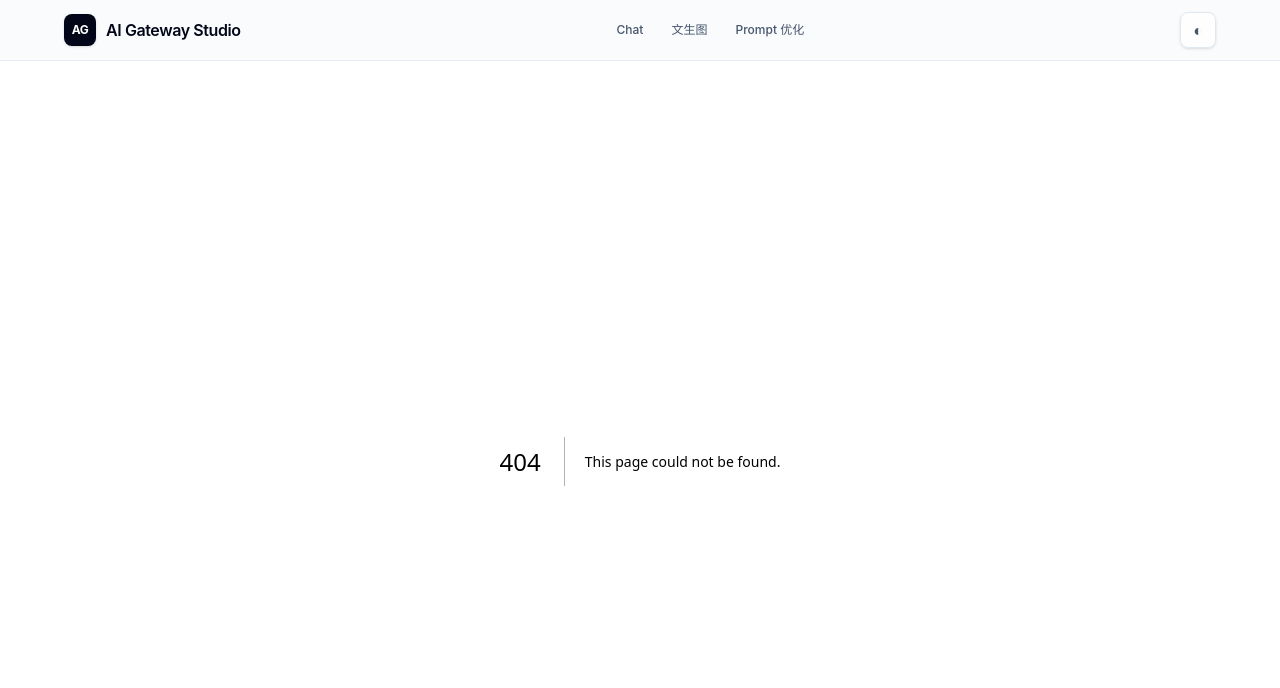
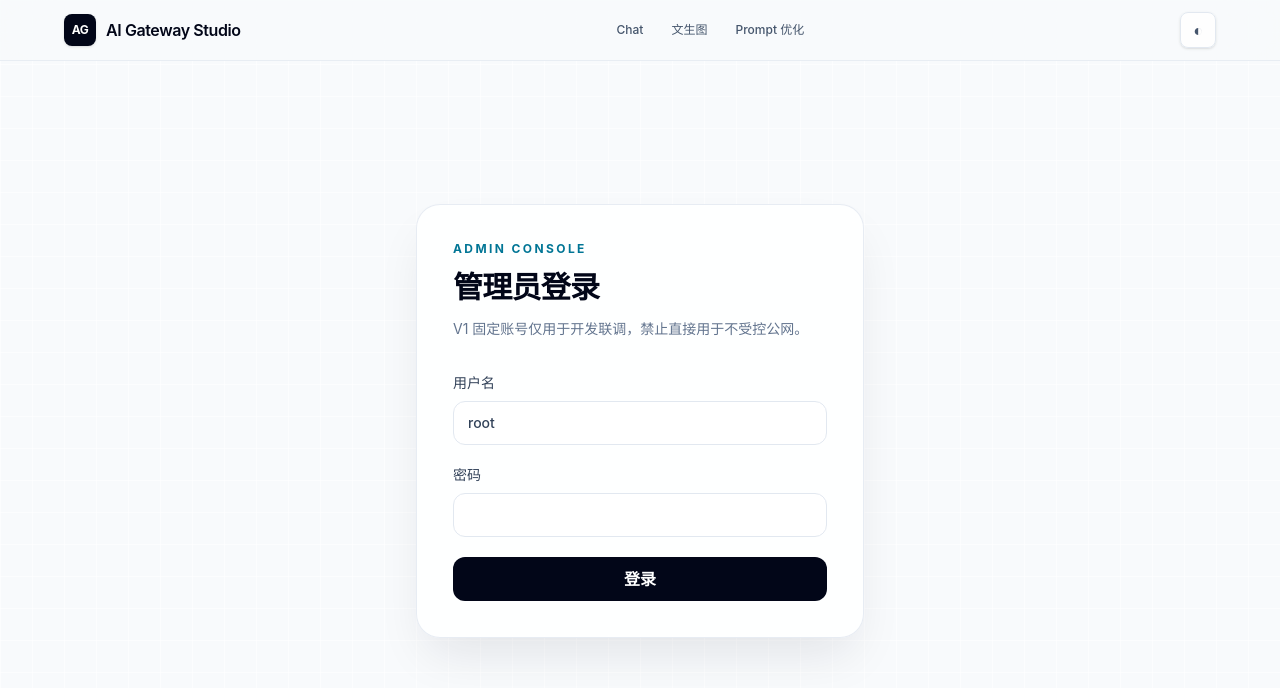
Before and after one commit to wanglsh97/ai-gateway-studio, a Next.js app in the folder apps/web/: page /admin/login in a window 1280 px wide. Before the commit this address had no page. Shown: the top 688 px of the page. Built offline with nearby package versions, Linux system fonts and the light colour scheme.

Commit message:
feat(admin): add protected console layout

```diff
--- a/apps/web/package.json
+++ b/apps/web/package.json
@@ -8,7 +8,7 @@
     "start": "next start -p 3000",
     "pretypecheck": "next typegen",
     "typecheck": "tsc --noEmit",
-    "test": "tsx --test src/**/*.spec.ts"
+    "test": "tsx --test \"src/**/*.spec.ts\""
   },
   "dependencies": {
     "@aigateway/sdk": "workspace:*",
--- /dev/null
+++ b/apps/web/src/app/admin/(console)/layout.tsx
@@ -0,0 +1,78 @@
+'use client'
+
+import Link from 'next/link'
+import { useRouter } from 'next/navigation'
+import type { ReactNode } from 'react'
+import { useEffect, useState } from 'react'
+
+import { AdminApiError, getAdminSession, logoutAdmin } from '../../../lib/admin-auth-client'
+import type { AdminSession } from '../../../lib/admin-auth-client'
+
+export default function AdminConsoleLayout({ children }: Readonly<{ children: ReactNode }>) {
+  const router = useRouter()
+  const [session, setSession] = useState<AdminSession | null>(null)
+  const [error, setError] = useState('')
+
+  useEffect(() => {
+    let active = true
+    void getAdminSession()
+      .then((restored) => {
+        if (active) setSession(restored)
+      })
+      .catch((caught: unknown) => {
+        if (!active) return
+        if (caught instanceof AdminApiError && caught.status === 401) {
+          router.replace('/admin/login')
+          return
+        }
+        setError(caught instanceof Error ? caught.message : '会话恢复失败')
+      })
+    return () => {
+      active = false
+    }
+  }, [router])
+
+  async function logout() {
+    try {
+      await logoutAdmin()
+    } finally {
+      router.replace('/admin/login')
+      router.refresh()
+    }
+  }
+
+  if (error) {
+    return <main className="mx-auto max-w-3xl px-5 py-16 text-center text-rose-700">{error}</main>
+  }
+  if (!session) {
+    return (
+      <main className="mx-auto max-w-3xl px-5 py-16 text-center text-slate-500">
+        正在恢复管理员会话…
+      </main>
+    )
+  }
+
+  return (
+    <div className="mx-auto flex max-w-7xl gap-6 px-5 py-8 sm:px-8 lg:px-10">
+      <aside className="w-52 shrink-0 rounded-2xl border border-slate-200/80 bg-white/80 p-4 dark:border-white/10 dark:bg-white/5">
+        <p className="px-2 text-xs font-bold tracking-widest text-slate-400">ADMIN</p>
+        <nav className="mt-4 space-y-1" aria-label="管理后台导航">
+          <Link
+            className="block rounded-lg px-3 py-2 text-sm font-medium hover:bg-slate-100 dark:hover:bg-white/10"
+            href="/admin"
+          >
+            Dashboard
+          </Link>
+        </nav>
+        <button
+          type="button"
+          onClick={logout}
+          className="mt-8 w-full rounded-lg border border-slate-200 px-3 py-2 text-sm dark:border-white/10"
+        >
+          退出登录
+        </button>
+      </aside>
+      <div className="min-w-0 flex-1">{children}</div>
+    </div>
+  )
+}
--- /dev/null
+++ b/apps/web/src/app/admin/(console)/page.tsx
@@ -0,0 +1,13 @@
+export default function AdminHomePage() {
+  return (
+    <main className="rounded-3xl border border-slate-200/80 bg-white/80 p-7 shadow-sm dark:border-white/10 dark:bg-white/5">
+      <p className="text-xs font-bold tracking-[0.2em] text-cyan-700 dark:text-cyan-300">
+        DASHBOARD
+      </p>
+      <h1 className="mt-3 text-3xl font-semibold tracking-tight">管理后台</h1>
+      <p className="mt-3 text-slate-500 dark:text-slate-400">
+        管理员会话已恢复。Dashboard 数据将在后续任务接入。
+      </p>
+    </main>
+  )
+}
--- /dev/null
+++ b/apps/web/src/app/admin/login/page.tsx
@@ -0,0 +1,87 @@
+'use client'
+
+import type { FormEvent } from 'react'
+import { useState } from 'react'
+import { useRouter } from 'next/navigation'
+
+import { loginAdmin } from '../../../lib/admin-auth-client'
+
+export default function AdminLoginPage() {
+  const router = useRouter()
+  const [username, setUsername] = useState('root')
+  const [password, setPassword] = useState('')
+  const [error, setError] = useState('')
+  const [submitting, setSubmitting] = useState(false)
+
+  async function submit(event: FormEvent<HTMLFormElement>) {
+    event.preventDefault()
+    if (submitting) return
+    setSubmitting(true)
+    setError('')
+    try {
+      await loginAdmin(username, password)
+      router.replace('/admin')
+      router.refresh()
+    } catch (caught) {
+      setError(caught instanceof Error ? caught.message : '登录失败，请稍后重试')
+    } finally {
+      setSubmitting(false)
+    }
+  }
+
+  return (
+    <main className="grid min-h-[calc(100vh-5rem)] place-items-center px-5 py-12">
+      <section className="w-full max-w-md rounded-3xl border border-slate-200/80 bg-white/85 p-7 shadow-2xl shadow-slate-900/10 backdrop-blur sm:p-9 dark:border-white/10 dark:bg-slate-950/80">
+        <p className="text-xs font-bold tracking-[0.2em] text-cyan-700 dark:text-cyan-300">
+          ADMIN CONSOLE
+        </p>
+        <h1 className="mt-3 text-3xl font-semibold tracking-tight text-slate-950 dark:text-white">
+          管理员登录
+        </h1>
+        <p className="mt-3 text-sm leading-6 text-slate-500 dark:text-slate-400">
+          V1 固定账号仅用于开发联调，禁止直接用于不受控公网。
+        </p>
+
+        <form className="mt-8 space-y-5" onSubmit={submit}>
+          <label className="block text-sm font-medium text-slate-700 dark:text-slate-200">
+            用户名
+            <input
+              name="username"
+              autoComplete="username"
+              value={username}
+              onChange={(event) => setUsername(event.target.value)}
+              className="mt-2 min-h-11 w-full rounded-xl border border-slate-200 bg-white px-3.5 outline-none focus:border-cyan-500 focus:ring-2 focus:ring-cyan-500/15 dark:border-white/10 dark:bg-slate-900"
+            />
+          </label>
+          <label className="block text-sm font-medium text-slate-700 dark:text-slate-200">
+            密码
+            <input
+              name="password"
+              type="password"
+              autoComplete="current-password"
+              required
+              value={password}
+              onChange={(event) => setPassword(event.target.value)}
+              className="mt-2 min-h-11 w-full rounded-xl border border-slate-200 bg-white px-3.5 outline-none focus:border-cyan-500 focus:ring-2 focus:ring-cyan-500/15 dark:border-white/10 dark:bg-slate-900"
+            />
+          </label>
+          {error && (
+            <p
+              role="alert"
+              className="rounded-xl bg-rose-50 px-3.5 py-3 text-sm text-rose-700 dark:bg-rose-950/40 dark:text-rose-200"
+            >
+              {error}
+            </p>
+          )}
+          <button
+            type="submit"
+            disabled={submitting}
+            className="min-h-11 w-full rounded-xl bg-slate-950 px-4 font-semibold text-white transition hover:bg-cyan-700 disabled:cursor-not-allowed disabled:opacity-60 dark:bg-white dark:text-slate-950"
+          >
+            {submitting ? '正在登录…' : '登录'}
+          </button>
+        </form>
+      </section>
+    </main>
+  )
+}
--- /dev/null
+++ b/apps/web/src/lib/admin-auth-client.ts
@@ -0,0 +1,61 @@
+export interface AdminSession {
+  username: 'root'
+  expiresAt: string
+}
+
+export class AdminApiError extends Error {
+  constructor(
+    readonly status: number,
+    message: string,
+  ) {
+    super(message)
+    this.name = 'AdminApiError'
+  }
+}
+
+export async function loginAdmin(
+  username: string,
+  password: string,
+  fetchImplementation: typeof fetch = fetch,
+): Promise<AdminSession> {
+  return adminRequest<AdminSession>(
+    '/api/v1/admin/auth/login',
+    {
+      method: 'POST',
+      headers: { 'content-type': 'application/json' },
+      body: JSON.stringify({ username, password }),
+    },
+    fetchImplementation,
+  )
+}
+
+export function getAdminSession(fetchImplementation: typeof fetch = fetch): Promise<AdminSession> {
+  return adminRequest('/api/v1/admin/auth/session', { method: 'GET' }, fetchImplementation)
+}
+
+export function logoutAdmin(fetchImplementation: typeof fetch = fetch): Promise<{ success: true }> {
+  return adminRequest('/api/v1/admin/auth/logout', { method: 'POST' }, fetchImplementation)
+}
+
+async function adminRequest<T>(
+  url: string,
+  init: RequestInit,
+  fetchImplementation: typeof fetch,
+): Promise<T> {
+  const response = await fetchImplementation(url, {
+    ...init,
+    credentials: 'same-origin',
+    headers: { accept: 'application/json', ...init.headers },
+  })
+  if (!response.ok) {
+    let message = response.status === 401 ? '管理员会话无效或已过期' : '管理请求失败'
+    try {
+      const body = (await response.json()) as { message?: unknown }
+      if (typeof body.message === 'string') message = body.message
+    } catch {
+      // Keep the status-based fallback when the response is not a JSON envelope.
+    }
+    throw new AdminApiError(response.status, message)
+  }
+  return (await response.json()) as T
+}
```
Also changed, not shown: 1 other file (tests, documents, lock files or other folders).
